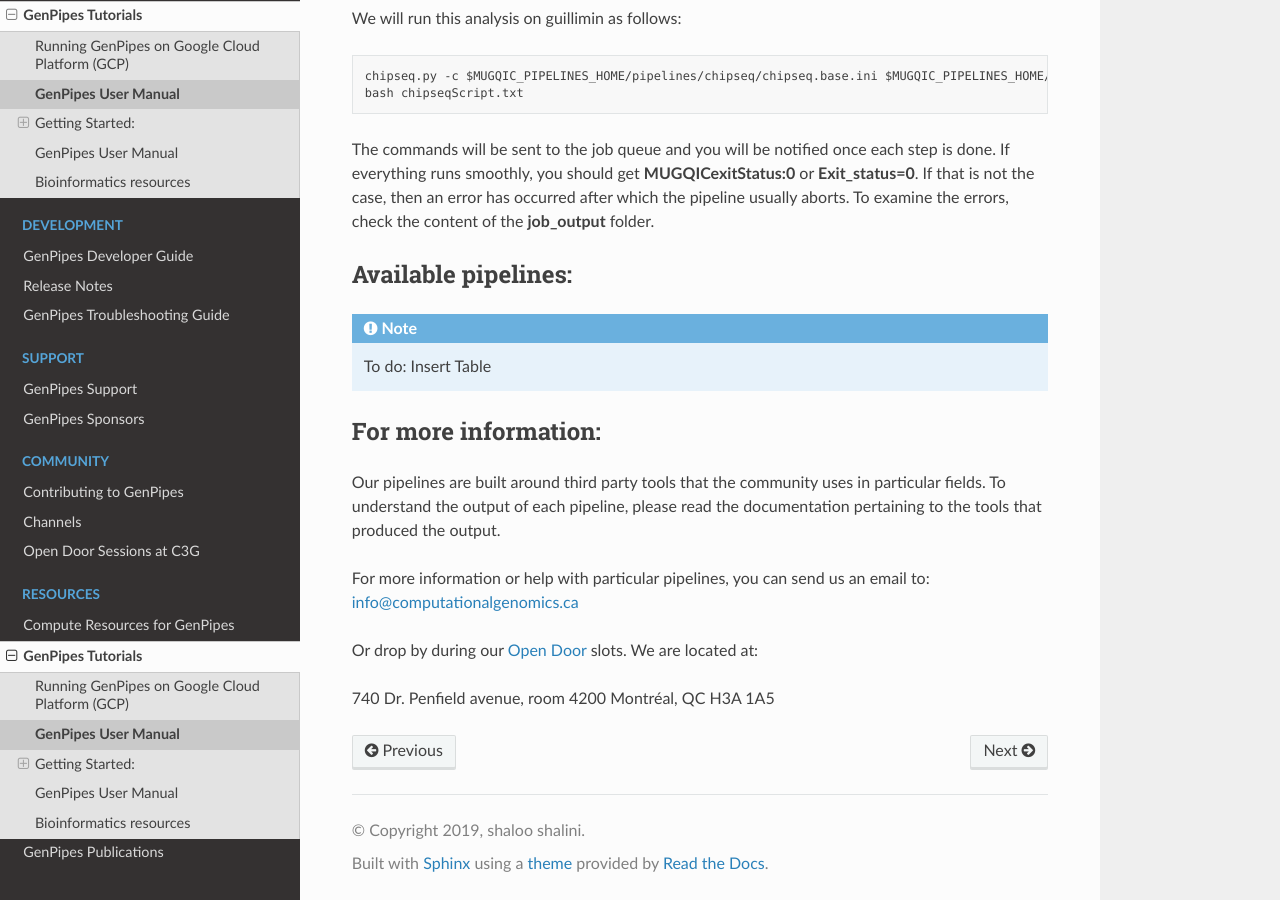
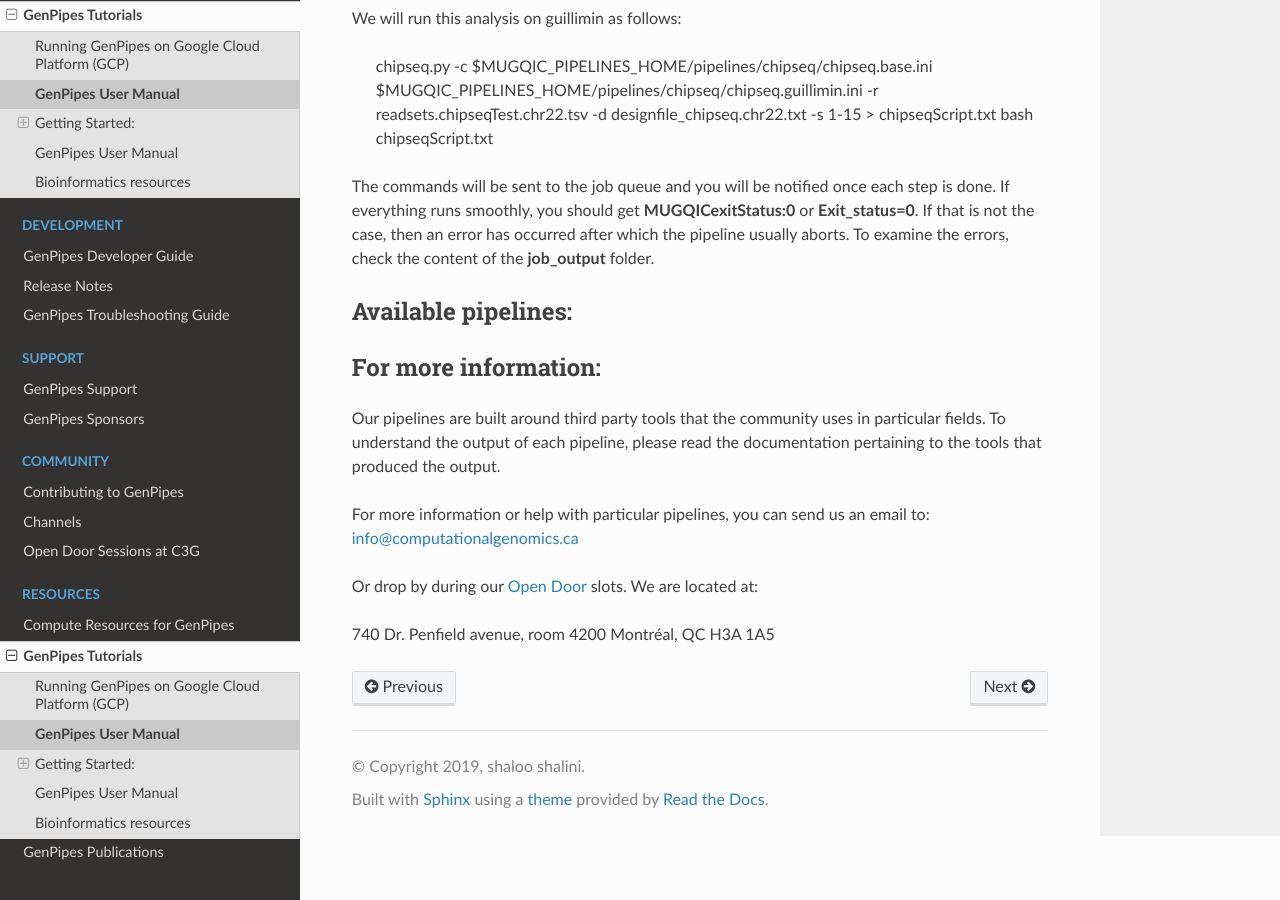
Before and after one commit to c3g/GenPipes_Docs, a Sphinx documentation site: the page built from docs/source/tutorials/tutorial.rst, in a window 1280 px wide and 900 px high, scrolled down 8992 px. Built offline with Sphinx 7.4.7 and the Read the Docs theme 2.0.0, drawn with Linux system fonts in a browser that asks for light colours.

```diff
--- a/docs/source/tutorials/tutorial.rst
+++ b/docs/source/tutorials/tutorial.rst
@@ -374,7 +374,6 @@ We see a single analysis CTCF_Input run as Narrow peaks (coded by “N”; you c
 
 We will run this analysis on guillimin as follows:
 
-.. code-block::
 
     chipseq.py -c $MUGQIC_PIPELINES_HOME/pipelines/chipseq/chipseq.base.ini $MUGQIC_PIPELINES_HOME/pipelines/chipseq/chipseq.guillimin.ini -r readsets.chipseqTest.chr22.tsv -d designfile_chipseq.chr22.txt -s 1-15 > chipseqScript.txt
     bash chipseqScript.txt
@@ -384,11 +383,6 @@ The commands will be sent to the job queue and you will be notified once each st
 Available pipelines:
 --------------------
 
-.. note::
-
-    To do: Insert Table
-
-
 For more information:
 ---------------------
 Our pipelines are built around third party tools that the community uses in particular fields. To understand the output of each pipeline, please read the documentation pertaining to the tools that produced the output.
@@ -396,7 +390,7 @@ Our pipelines are built around third party tools that the community uses in part
 For more information or help with particular pipelines, you can send us an email to:
 `info@computationalgenomics.ca <info@computationalgenomics.ca>`_
 
-Or drop by during our `Open Door <http://www.computationalgenomics.ca/open-door/>`_ slots.
+Or drop by during our `Open Door <http://www.computationalgenomics.ca/open-door/>`__ slots.
 We are located at:
 
 
```
Also changed, not shown: 1 other file.
